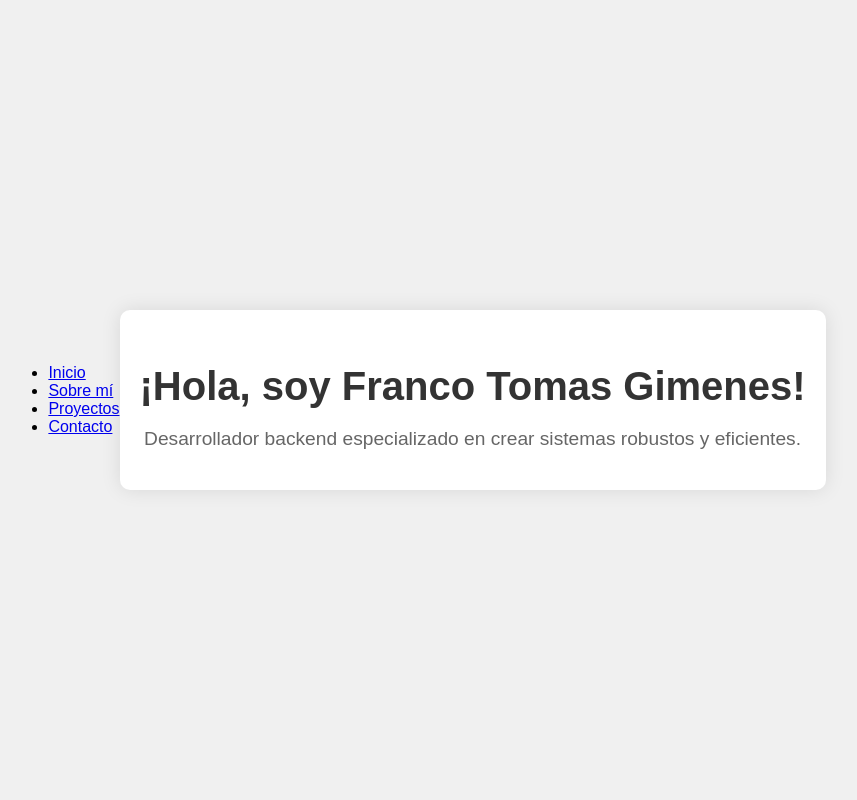
After one commit to ElTomyDev/my-portfolio, a Django app: page / in a window 1280 px wide. The commit adds this page. Shown: the whole page, without its empty margins (223-1080 px from the left). Run offline with Django 5.2, Linux system fonts and the light colour scheme.

Commit message:
Se agrego una barra de navegacion

```diff
--- a/my_portfolio_web/my_portfolio_web/settings.py
+++ b/my_portfolio_web/my_portfolio_web/settings.py
@@ -37,6 +37,7 @@ INSTALLED_APPS = [
     'django.contrib.sessions',
     'django.contrib.messages',
     'django.contrib.staticfiles',
+    'portfolio.apps.PortfolioConfig'
 ]
 
 MIDDLEWARE = [
--- a/my_portfolio_web/my_portfolio_web/urls.py
+++ b/my_portfolio_web/my_portfolio_web/urls.py
@@ -15,8 +15,10 @@ Including another URLconf
     2. Add a URL to urlpatterns:  path('blog/', include('blog.urls'))
 """
 from django.contrib import admin
-from django.urls import path
+from django.urls import include, path
+
 
 urlpatterns = [
     path('admin/', admin.site.urls),
+    path("", include("portfolio.urls")),
 ]
--- /dev/null
+++ b/my_portfolio_web/portfolio/templates/portfolio/base.html
@@ -0,0 +1,19 @@
+<!DOCTYPE html>
+<html lang="es">
+<head>
+    <meta charset="UTF-8">
+    <meta name="viewport" content="width=device-width, initial-scale=1.0">
+    <title>{% block title %}Mi Portafolio{% endblock %}</title>
+    {% load static %}
+    <link rel="stylesheet" href="{% static 'css/styles.css' %}">
+</head>
+<body>
+    {% include 'portfolio/navegation.html' %}
+
+    <main>
+        {% block content %}{% endblock %}
+    </main>
+
+    {% block footer %}{% endblock %}
+</body>
+</html>
--- a/my_portfolio_web/portfolio/templates/portfolio/index.html
+++ b/my_portfolio_web/portfolio/templates/portfolio/index.html
@@ -1,20 +1,8 @@
-<!DOCTYPE html>
-<html lang="es">
-<head>
-    <meta charset="UTF-8">
-    <meta name="viewport" content="width=device-width, initial-scale=1.0">
-    <title>Inicio</title>
+{% extends 'portfolio/base.html' %}
 
-    {% load static %}
-    <link rel="stylesheet" href="{% static 'polls/style.css' %}">
-</head>
-<body>
-    <main class="container">
-        <section>
-            <h1>¡Hola, soy Franco Tomas Gimenes!</h1>
-            <p>Desarrollador backend especializado en crear sistemas robustos y eficientes.</p>
-        </section>
-    </main>
-
-</body>
-</html>
+{% block content %}
+    <section class="container">
+        <h1>¡Hola, soy Franco Tomas Gimenes!</h1>
+        <p>Desarrollador backend especializado en crear sistemas robustos y eficientes.</p>
+    </section>
+{% endblock %}
--- /dev/null
+++ b/my_portfolio_web/portfolio/templates/portfolio/navegation.html
@@ -0,0 +1,8 @@
+<nav>
+    <ul>
+        <li><a href="{% url 'home' %}">Inicio</a></li>
+        <li><a href="{% url 'about' %}">Sobre mí</a></li>
+        <li><a href="{% url 'projects' %}">Proyectos</a></li>
+        <li><a href="{% url 'contact' %}">Contacto</a></li>
+    </ul>
+</nav>
--- /dev/null
+++ b/my_portfolio_web/portfolio/urls.py
@@ -0,0 +1,10 @@
+from django.urls import path
+from . import views
+
+urlpatterns = [
+    path("", views.home, name="home"),
+    path("about/", views.home, name="about"),
+    path("projects/", views.home, name="projects"),
+    path("contact", views.home, name="contact"),
+
+]
--- a/my_portfolio_web/portfolio/views.py
+++ b/my_portfolio_web/portfolio/views.py
@@ -1,3 +1,5 @@
 from django.shortcuts import render
 
 # Create your views here.
+def home(request):
+    return render(request, "portfolio/index.html")
```
Also changed, not shown: my_portfolio_web/portfolio/static/css/styles.css (renamed from my_portfolio_web/portfolio/static/portfolio/style.css).
